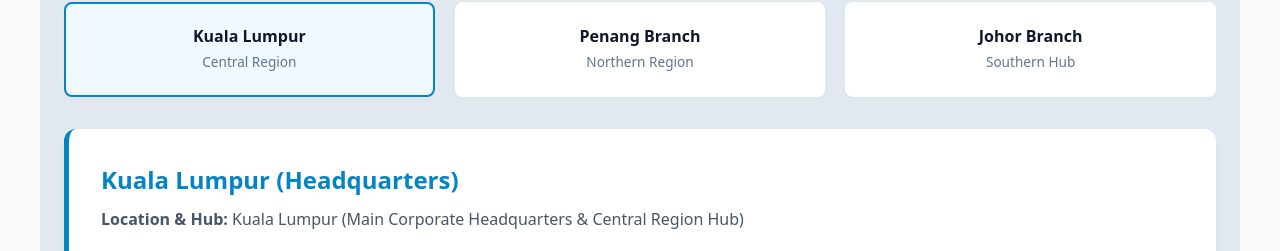
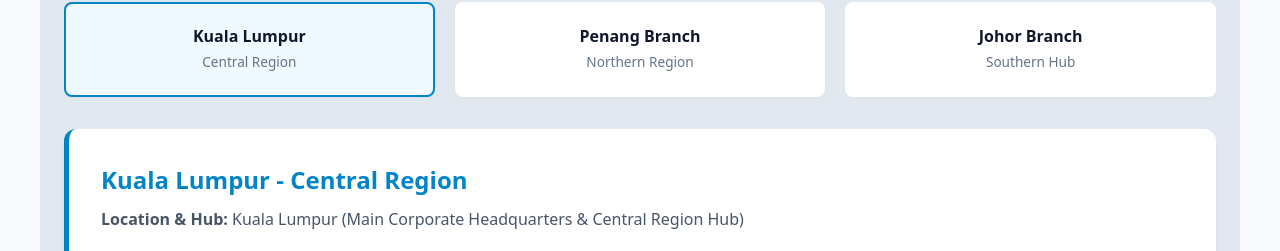
Before and after one commit to angelojr17/osfpoultry, a plain HTML site: page index.html in a window 1280 px wide. Shown: the part 1538-1789 px from the top of the page. Drawn offline with Linux system fonts and the light colour scheme.

Commit message:
index.html

```diff
--- a/index.html
+++ b/index.html
@@ -138,7 +138,7 @@
         <div class="branch-details-container">
             <!-- KL HQ Pane -->
             <div id="pane-kl" class="branch-detail-pane active">
-                <h3>Kuala Lumpur (Headquarters)</h3>
+                <h3>Kuala Lumpur - Central  Region</h3>
                 <p><strong>Location & Hub:</strong> Kuala Lumpur (Main Corporate Headquarters & Central Region Hub)</p>
                 <p><strong>Overview:</strong> Manages primary corporate governance, nationwide supply chain logistics coordination, central processing quality control, and key enterprise accounts.</p>
                 <p><strong>Direct Contact:</strong> <a href="tel:+60178389777">+60 17-838 9777</a> | Email: <a href="mailto:kl@osfpoultry.com">kl@osfpoultry.com</a></p>
```
